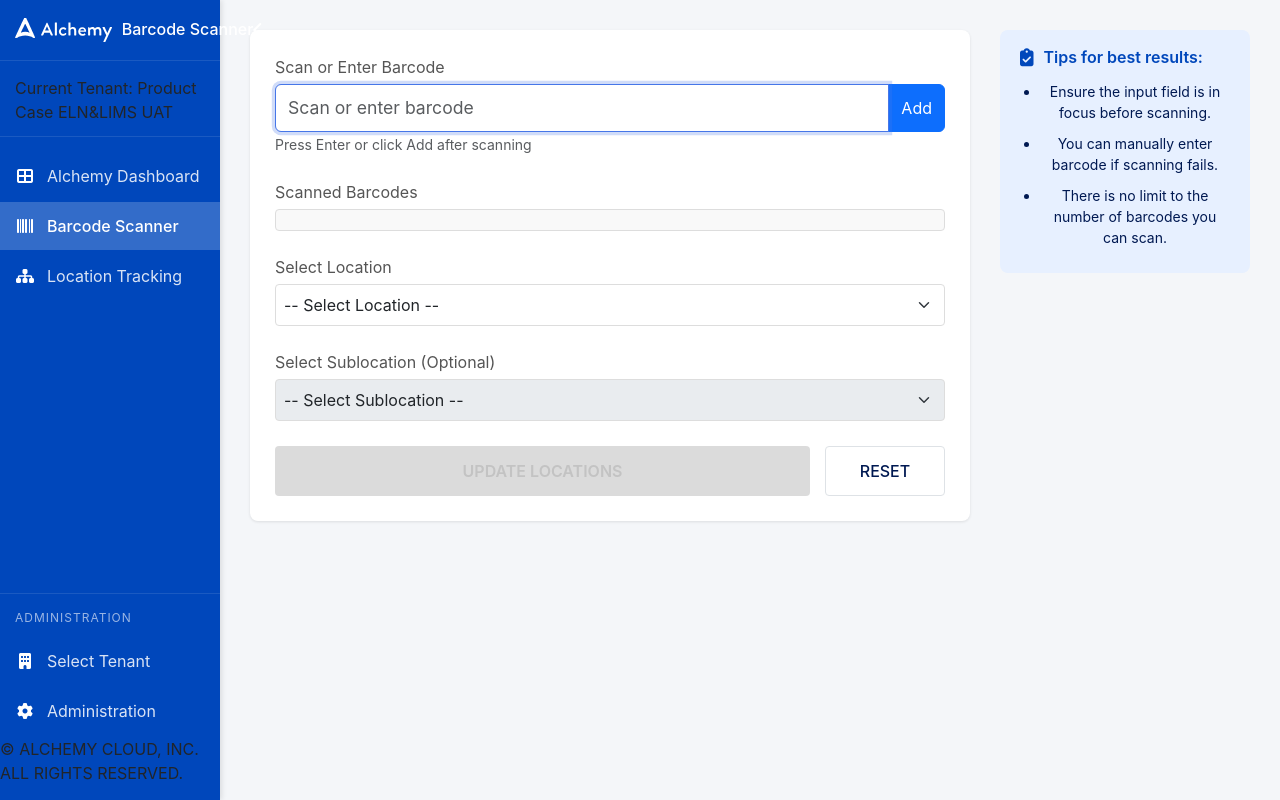
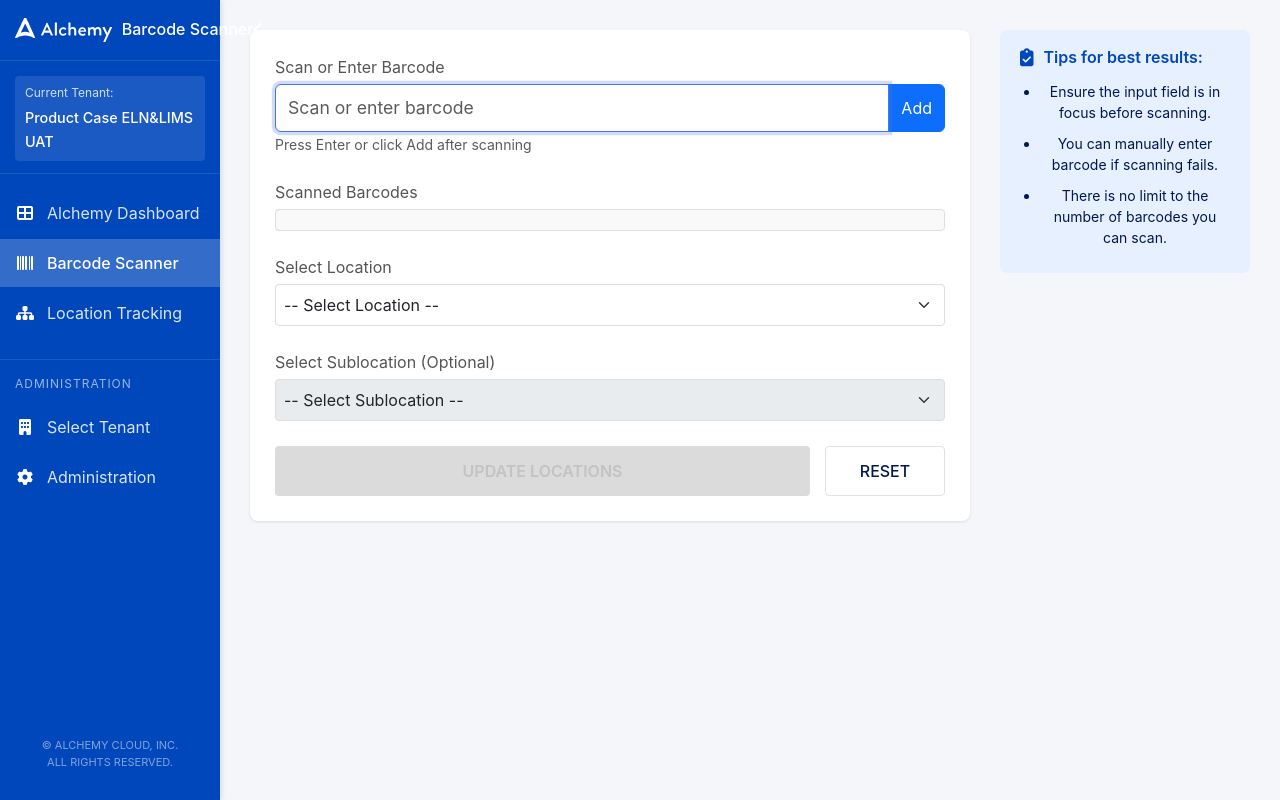
Before and after one commit to pbrose82/barcode_scanning, a Flask app: page /tenant/default in a window 1280 px wide. Run offline with Flask 2, Linux system fonts and the light colour scheme.

Commit message:
Update alchemy-sidebar.css

```diff
--- a/static/css/alchemy-sidebar.css
+++ b/static/css/alchemy-sidebar.css
@@ -118,7 +118,28 @@
     background-color: rgba(255, 255, 255, 0.15);
 }
 
-.alchemy-sidebar.collapsed .sidebar-search {
+/* Current tenant badge */
+.current-tenant-badge {
+    background-color: rgba(255, 255, 255, 0.1);
+    padding: 8px 10px;
+    border-radius: 4px;
+    color: white;
+}
+
+.tenant-label {
+    font-size: 0.75rem;
+    opacity: 0.8;
+    display: block;
+    margin-bottom: 3px;
+}
+
+.tenant-value {
+    font-weight: 500;
+    font-size: 0.9rem;
+}
+
+.alchemy-sidebar.collapsed .sidebar-search,
+.alchemy-sidebar.collapsed .current-tenant-badge {
     display: none;
 }
 
@@ -182,7 +203,7 @@
 
 /* Admin section */
 .admin-section {
-    margin-top: auto;
+    margin-top: 20px;
     padding-top: 15px;
     border-top: 1px solid rgba(255, 255, 255, 0.1);
 }
@@ -200,28 +221,21 @@
     display: none;
 }
 
-/* Alchemy Dashboard Link */
-.dashboard-link {
-    display: flex;
-    align-items: center;
-    padding: 12px 15px;
-    color: rgba(255, 255, 255, 0.85);
-    text-decoration: none;
-    transition: all 0.2s ease;
+/* Copyright in sidebar */
+.sidebar-copyright {
+    margin-top: auto;
+    padding: 15px;
+    color: rgba(255, 255, 255, 0.5);
+    font-size: 11px;
+    text-align: center;
+    line-height: 1.5;
 }
 
-.dashboard-link:hover {
-    background-color: rgba(255, 255, 255, 0.1);
-    color: white;
+.sidebar-copyright-text {
+    display: block;
 }
 
-.dashboard-link i {
-    margin-right: 12px;
-    width: 20px;
-    text-align: center;
-}
-
-.alchemy-sidebar.collapsed .dashboard-link span {
+.alchemy-sidebar.collapsed .sidebar-copyright {
     display: none;
 }
 
@@ -244,26 +258,6 @@
 /* Content area should grow to fill available space */
 .content-area {
     flex: 1;
-}
-
-/* Footer */
-.footer {
-    background-color: white;
-    text-align: center;
-    padding: 20px 0;
-    border-top: 1px solid #eee;
-    margin-top: auto; /* Push to bottom */
-}
-
-.footer-logo {
-    height: 30px;
-    opacity: 0.5;
-}
-
-.copyright {
-    color: var(--alchemy-grey);
-    font-size: 12px;
-    margin-top: 5px;
 }
 
 /* Responsive styles */
```
